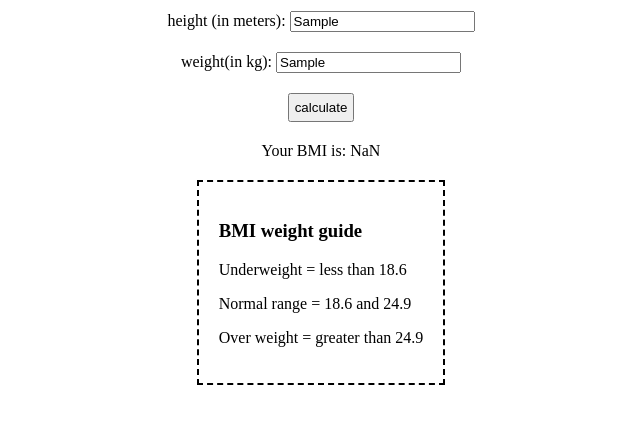
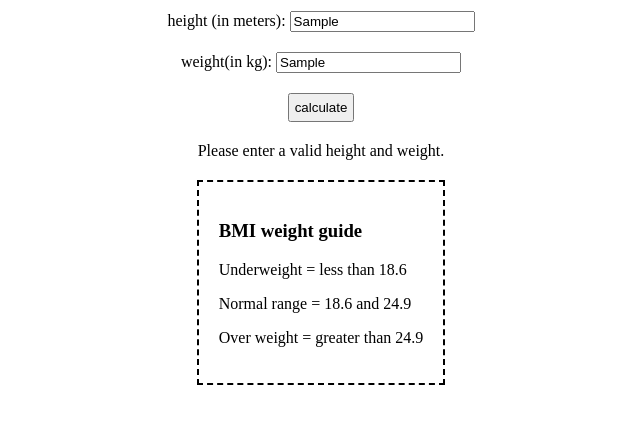
Before and after one commit to PadmshriYadav/first_javascript, a website: page 06_projects/proj2/index.html in a window 1280 px wide. Both pictures are taken after typing "Sample", "Sample" into the empty fields and a click on the button "calculate". Shown: the part 250-674 px from the top of the page, without its empty margins (319-959 px from the left). Drawn offline with Linux system fonts and the light colour scheme.

Commit message:
checks nan

```diff
--- a/06_projects/proj2/index.html
+++ b/06_projects/proj2/index.html
@@ -79,6 +79,12 @@
             console.log(e);
              const height = parseFloat(inputheight.value)
              const weight = parseFloat(inputweight.value)
+
+             if (isNaN(height) || isNaN(weight)) {
+            result.innerHTML = `<span>Please enter a valid height and weight.</span>`;
+             ;
+             return;}
+
             const bmi = (weight / (height * height)).toFixed(2);
 
             result.innerHTML = `<span>Your BMI is: ${bmi}</span>`
@@ -94,4 +100,5 @@
 
 <!-- NOTE -->
  <!-- If the string cannot be converted into a number ,if the user types "abc",
-  it will return NaN (Not a Number). -->
+  it will return NaN (Not a Number).
+   return exits the funtion -->
```
